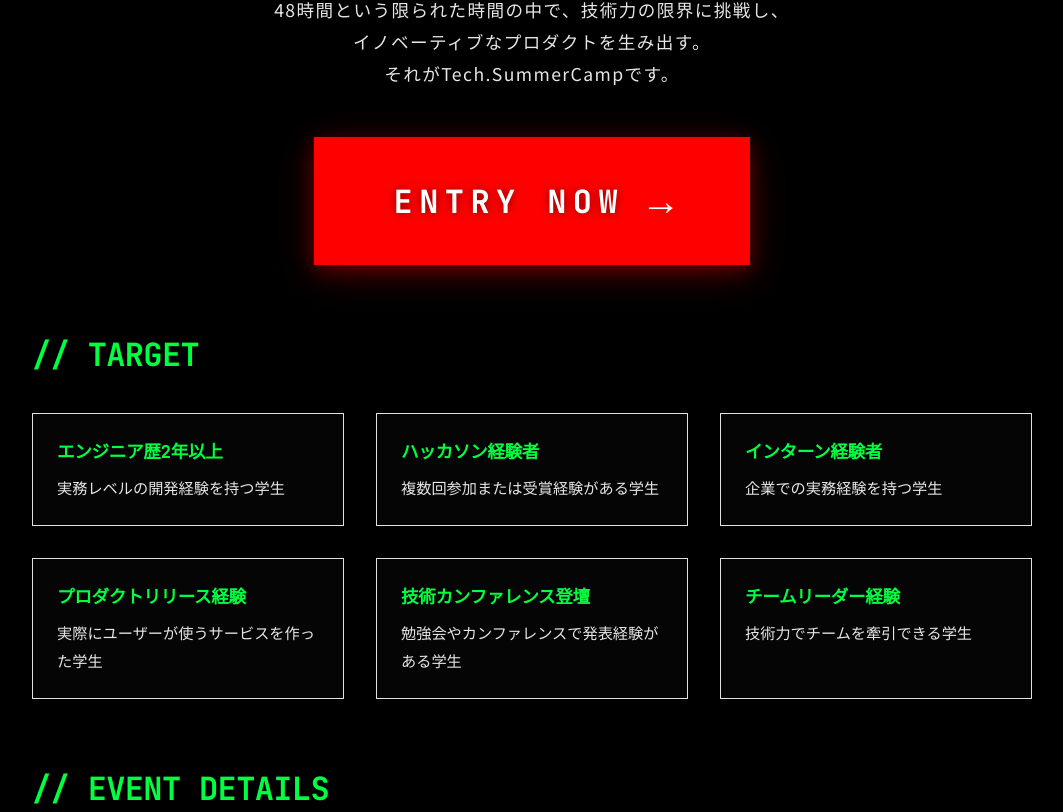
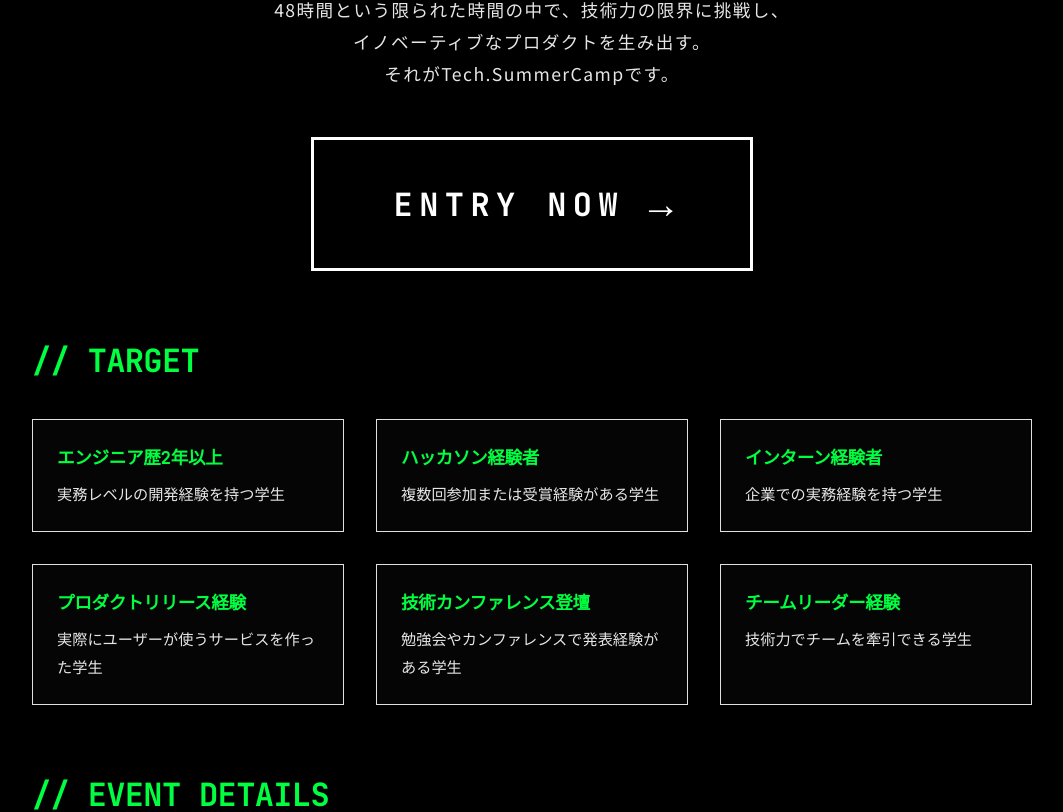
Before and after one commit to Tech-SummerCamp/TSC, a React (Vite) app: page /2025 in a window 1280 px wide. Shown: the part 1194-2006 px from the top of the page, without its empty margins (108-1171 px from the left). Built offline with nearby package versions, Linux system fonts and the light colour scheme.

Commit message:
ボタンのスタイルを改善し、背景色やボーダーを透明に変更。ホバー時のエフェクトを調整し、色を統一。

```diff
--- a/src/pages/2025/Home.css
+++ b/src/pages/2025/Home.css
@@ -539,17 +539,15 @@
   font-family: var(--font-mono);
   text-transform: uppercase;
   letter-spacing: 0.2em;
-  background: #ff0000;
+  background: transparent;
   color: var(--color-white);
-  border: none;
+  border: 3px solid var(--color-white);
   overflow: hidden;
   transition: all 0.3s ease;
   cursor: pointer;
   min-width: 400px;
   text-decoration: none;
-  box-shadow:
-    0 5px 20px rgba(255, 0, 0, 0.3),
-    0 10px 40px rgba(255, 0, 0, 0.2);
+  box-shadow: none;
 }
 
 .mega-entry-btn::before {
@@ -559,12 +557,13 @@
   left: -100%;
   width: 100%;
   height: 100%;
-  background: linear-gradient(90deg, transparent, rgba(255, 255, 255, 0.4), transparent);
-  transition: left 0.6s;
+  background: var(--color-white);
+  transition: left 0.4s;
+  z-index: -1;
 }
 
 .mega-entry-btn:hover::before {
-  left: 100%;
+  left: 0;
 }
 
 .btn-glow {
@@ -573,10 +572,10 @@
   left: -2px;
   right: -2px;
   bottom: -2px;
-  background: #ff0000;
+  background: transparent;
   z-index: -1;
-  filter: blur(10px);
-  opacity: 0.3;
+  filter: none;
+  opacity: 0;
 }
 
 .btn-content {
@@ -597,11 +596,10 @@
 }
 
 .mega-entry-btn:hover {
-  transform: translateY(-5px) scale(1.05);
-  box-shadow:
-    0 10px 30px rgba(255, 0, 0, 0.4),
-    0 20px 60px rgba(255, 0, 0, 0.3);
-  background: #cc0000;
+  transform: translateY(-5px);
+  box-shadow: 0 10px 30px rgba(255, 255, 255, 0.2);
+  color: var(--color-black);
+  border-color: var(--color-white);
 }
 
 .mega-entry-btn:hover .btn-arrow {
@@ -827,17 +825,19 @@
   font-weight: 600;
   letter-spacing: 0.05em;
   color: var(--color-white);
-  border: 1px solid #ff0000;
+  border: 2px solid var(--color-white);
   text-decoration: none;
   transition: all var(--transition-normal);
-  background-color: #ff0000;
+  background-color: transparent;
+  position: relative;
+  overflow: hidden;
 }
 
 .news-more-btn:hover {
-  background-color: #cc0000;
-  border-color: #cc0000;
-  color: var(--color-white);
-  transform: translateY(-1px);
+  background-color: var(--color-white);
+  border-color: var(--color-white);
+  color: var(--color-black);
+  transform: translateY(-2px);
 }
 
 .news-more-btn .btn-prefix,
```
